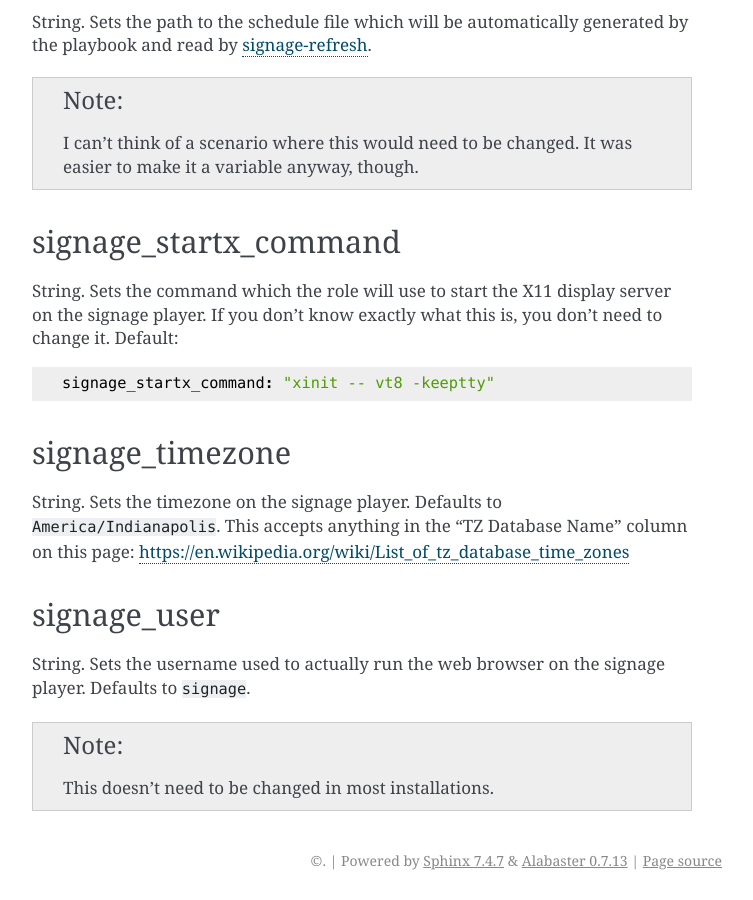
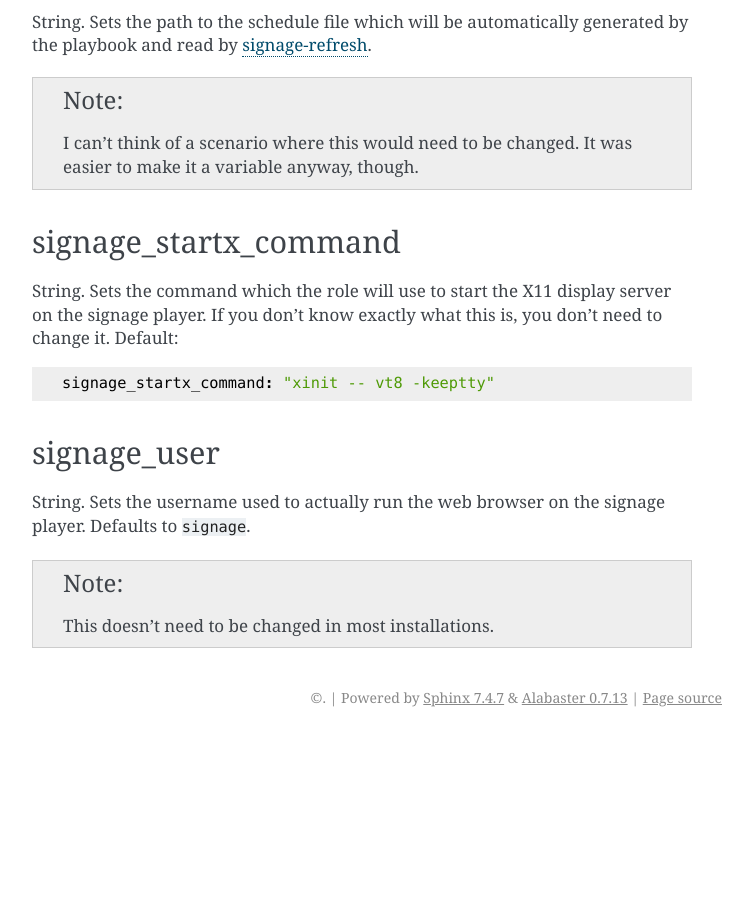
Before and after one commit to sheepman4267/ansible_role_signage_player, a Sphinx documentation site: the page built from docs/usage/variables.rst, in a window 1280 px wide and 900 px high, scrolled down 2489 px. Shown: the whole window, without its empty margins (388-1141 px from the left). Built offline with Sphinx 7.4.7, drawn with Linux system fonts in a browser that asks for light colours; after the commit the page ends 3226 px from its top, so only the background shows below that.

Commit message:
Remove mention of timezone settings everywhere

```diff
--- a/docs/technical/files.rst
+++ b/docs/technical/files.rst
@@ -52,11 +52,6 @@ signage-refresh.py is a python script which:
 
 To assist in this, the script also includes an incredibly simplistic :code:`strptime` function which only works for 24-hour time with no seconds.
 
---------
-timezone
---------
-ansible-digital-signage writes :ref:`signage_timezone` to :code:`/etc/timezone` to keep Ubuntu from "helpfully" resetting the timezone after every tzdata update.
-
 -------
 xinitrc
 -------
--- a/docs/usage/variables.rst
+++ b/docs/usage/variables.rst
@@ -83,12 +83,6 @@ Default::
 
     signage_startx_command: "xinit -- vt8 -keeptty"
 
-----------------
-signage_timezone
-----------------
-String. Sets the timezone on the signage player. Defaults to :code:`America/Indianapolis`. This accepts anything in the "TZ Database Name" column on this page: https://en.wikipedia.org/wiki/List_of_tz_database_time_zones
-
-
 ------------
 signage_user
 ------------
```
Also changed, not shown: 2 other files.
